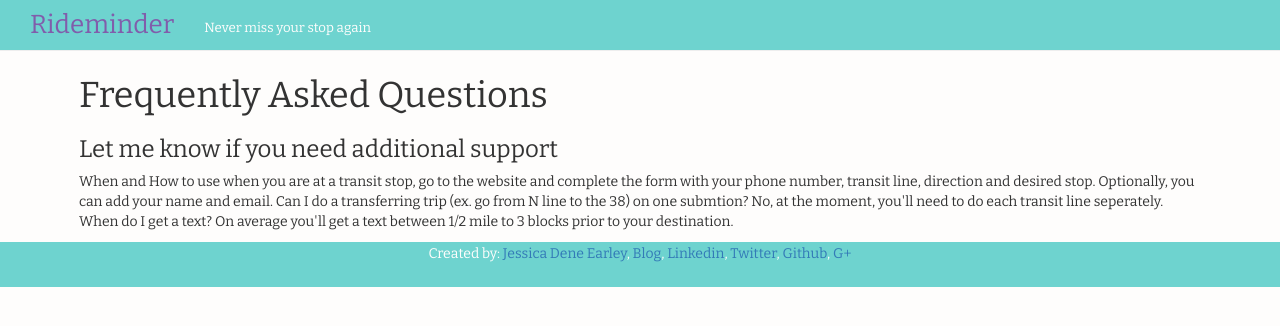
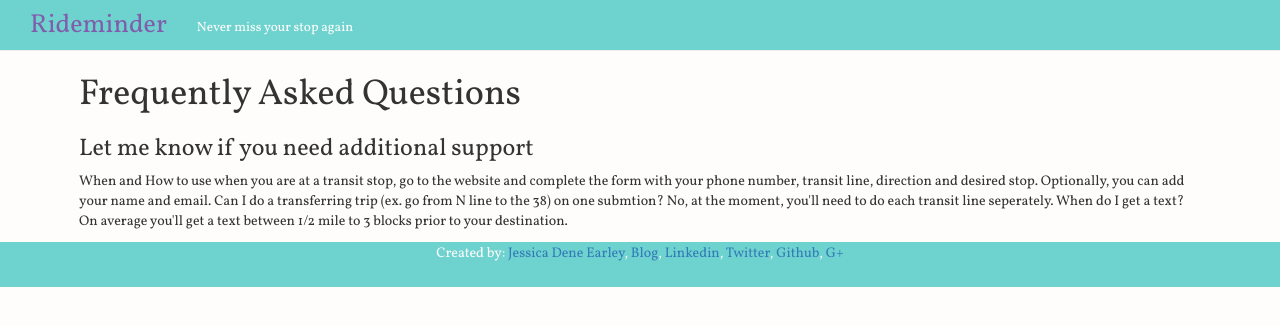
Before and after one commit to chatasweetie/Rideminder, a Flask app: template templates/faq.html in a window 1280 px wide. Shown: the top 326 px of the page. Run offline with Flask 2, Linux system fonts and the light colour scheme; the template is opened without the code that fills it, so the values that code supplies are empty; some libraries are stand-ins or nearby versions.

Commit message:
change font to Vollkorn

```diff
--- a/static/css/styling.css
+++ b/static/css/styling.css
@@ -76,7 +76,7 @@ body {
 }
 
 * {
-    font-family: 'Bitter', serif;
+    font-family: 'Vollkorn', serif;
 }
 
 
--- a/templates/base.html
+++ b/templates/base.html
@@ -6,7 +6,7 @@
       <meta name="viewport" content="width=device-width, initial-scale=1">
       <link href="https://maxcdn.bootstrapcdn.com/bootstrap/3.3.4/css/bootstrap.min.css" rel="stylesheet">
       <link rel="stylesheet" type="text/css" href="/static/css/styling.css">
-      <link href='https://fonts.googleapis.com/css?family=Bitter' rel='stylesheet' type='text/css'>
+      <link href='https://fonts.googleapis.com/css?family=Vollkorn' rel='stylesheet' type='text/css'>
     {% block head %} Jazzy stuff here please {% endblock %}
     </head>
 
```
